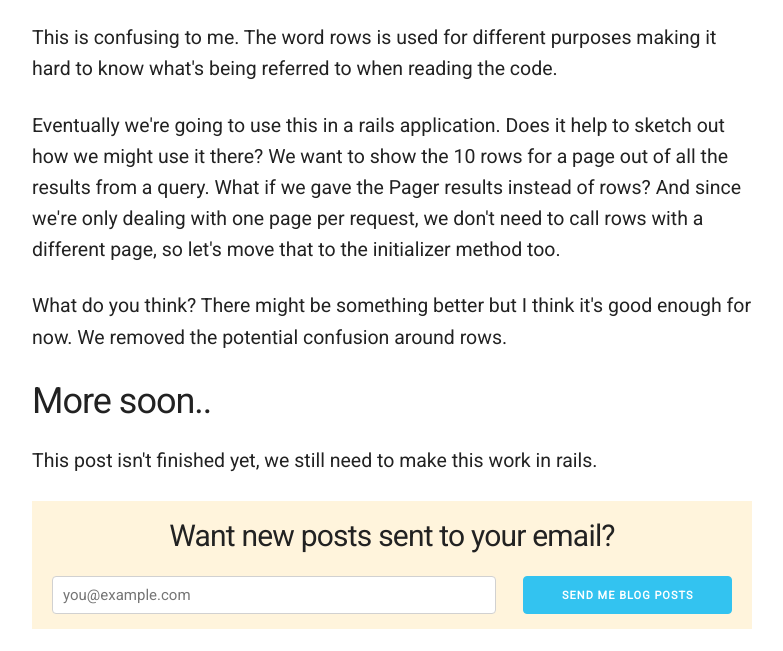
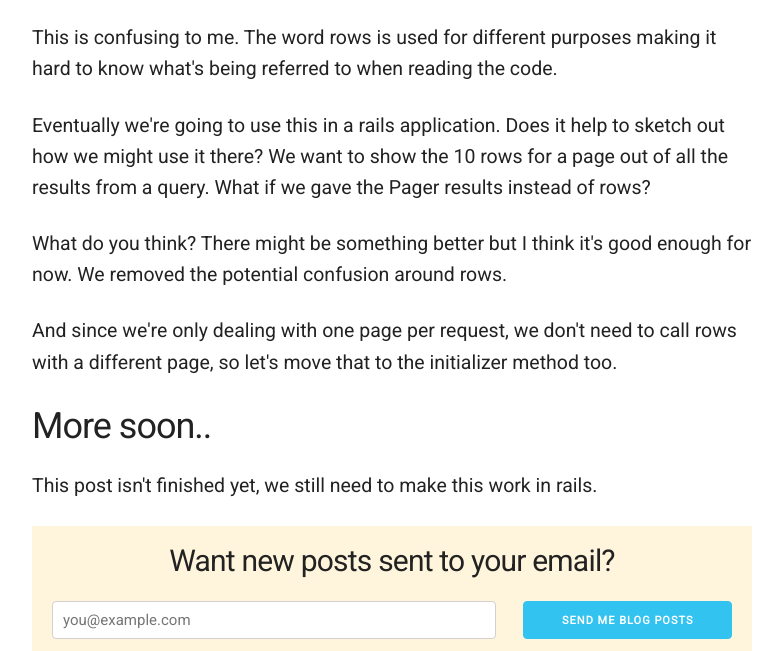
Before and after one commit to bradpauly/bradpauly.github.io, a plain HTML site: page articles/2023-02-24-diy-pagination-in-rails.html in a window 1280 px wide. Shown: the part 2248-2899 px from the top of the page, without its empty margins (248-1031 px from the left). Drawn offline with Linux system fonts and the light colour scheme.

Commit message:
Break down steps.

```diff
--- a/articles/2023-02-24-diy-pagination-in-rails.html
+++ b/articles/2023-02-24-diy-pagination-in-rails.html
@@ -148,17 +148,20 @@ of items in the array. That's enough for us to make the calculation.</p>
   Does it help to sketch out how we might use it there? We
   want to show the 10 rows for a page out of all the results
   from a query. What if we gave the Pager results instead of rows?
-  And since we're only dealing with one page per request,
-  we don't need to call rows with a different page, so let's
-  move that to the initializer method too.
 </p>
 
 <script src="https://gist.github.com/bradpauly/e9916e246acfefea2bd5b4f55e6e73cd.js"></script>
+
+<script src="https://gist.github.com/bradpauly/33aa7f1da6bfda9a5b00a53a6d8b90c9.js"></script>
 
 <p>What do you think? There might be something better but I think
   it's good enough for now. We removed the potential confusion
   around rows.
 </p>
+
+<p>And since we're only dealing with one page per request,
+  we don't need to call rows with a different page, so let's
+  move that to the initializer method too.</p>
 
 
 
```
